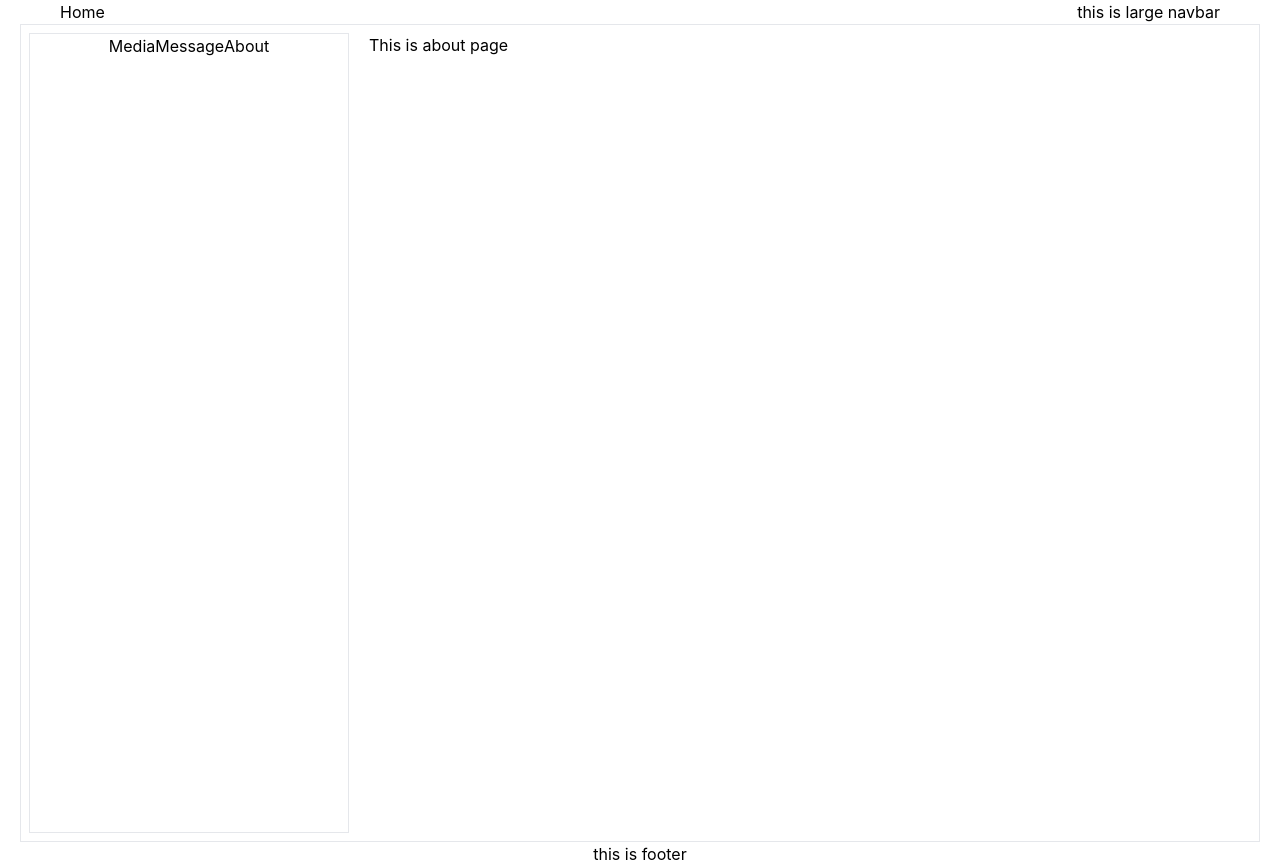
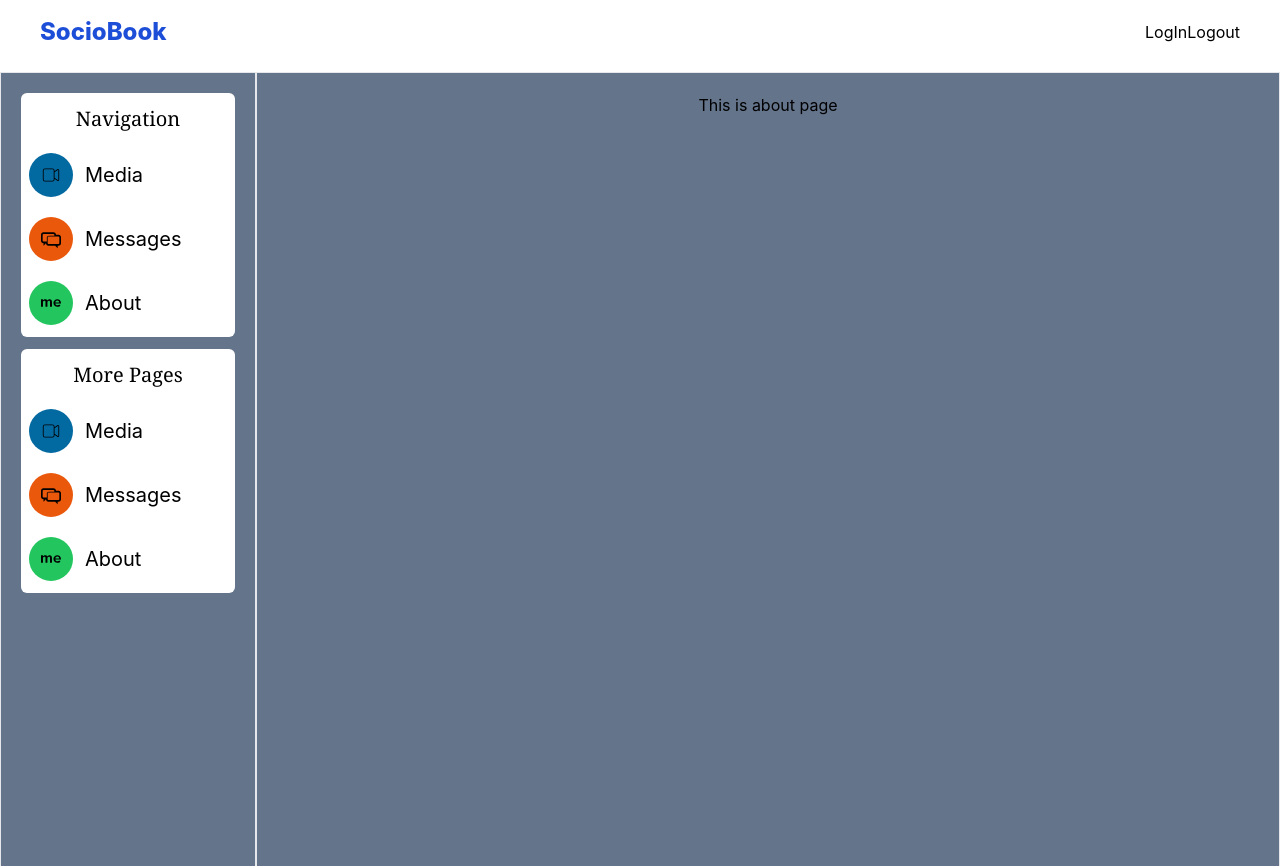
Before and after one commit to arifulislam38/SocioBook, a React (Create React App) app: page /about in a window 1280 px wide. After the commit the page ends 800 px from the top, so only its background shows below. Built offline with nearby package versions, Linux system fonts and the light colour scheme.

Commit message:
sidebar added with navigation

```diff
--- a/src/App.css
+++ b/src/App.css
@@ -1,5 +1,7 @@
 .App {
   text-align: center;
+  /* height: 100vh; */
+  /* background-color: azure; */
 }
 
 .App-logo {
--- a/src/Component/Navbar.js
+++ b/src/Component/Navbar.js
@@ -3,9 +3,15 @@ import { Link } from 'react-router-dom';
 
 const Navbar = () => {
     return (
-        <nav className='hidden lg:flex justify-between items-center px-10'>
-            <Link to='/'>Home</Link>
-           this is large navbar
+        <nav className='hidden lg:flex justify-between items-center px-10 py-4 bg-white'>
+
+           <div>
+                <Link to='/'><h1 className='text-2xl font-extrabold text-blue-700'>SocioBook</h1></Link>
+           </div>
+           <div>
+                <button>LogIn</button>
+                <button>Logout</button>
+           </div>
         </nav>
     );
 };
--- a/src/Component/NavbarSm.js
+++ b/src/Component/NavbarSm.js
@@ -6,7 +6,7 @@ import { Link } from 'react-router-dom';
 
 const NavbarSm = () => {
     return (
-        <nav className='flex lg:hidden justify-between items-center px-5 py-3 shadow-md'>
+        <nav className='flex lg:hidden justify-between items-center px-5 py-3 shadow-md bg-white w-full'>
            <Link to='/'><h1 className='text-2xl font-extrabold text-blue-700'>SocioBook</h1></Link>
            <div className='flex gap-2 text-lg font-sans'>
 
--- a/src/Component/Sidebar/Sidebar.js
+++ b/src/Component/Sidebar/Sidebar.js
@@ -1,12 +1,30 @@
 import React from 'react';
 import { Link } from 'react-router-dom';
+import { CiVideoOn } from 'react-icons/ci';
+import { TiMessages } from 'react-icons/ti';
+import { SiAboutdotme } from 'react-icons/si';
 
 const Sidebar = () => {
     return (
-        <aside className='w-[25vw] h-screen border hidden lg:block md:flex sm:hidden'>
-            <Link to='media'><button>Media</button></Link>
-            <Link to='message'><button>Message</button></Link>
-            <Link to='about'><button>About</button></Link>
+        <aside className='w-[20vw] h-screen border hidden lg:flex flex-col gap-3 md:flex sm:hidden fixed left-0 bg-slate-500 p-5'>
+
+                <div className='rounded-md w-full bg-white flex flex-col gap-5 px-2 py-3'>
+                    <p className='text-xl font-serif'> Navigation</p>
+                    <Link to='media'><button className='flex items-center gap-3 text-xl'><span className='p-3 rounded-full text-xl bg-sky-700'><CiVideoOn></CiVideoOn></span> Media</button></Link>
+
+                    <Link to='message'><button className='flex items-center gap-3 text-xl'><span className='p-3 rounded-full text-xl bg-orange-600'><TiMessages></TiMessages></span> Messages</button></Link>
+
+                    <Link to='about'><button className='flex items-center gap-3 text-xl'><span className='p-3 rounded-full text-xl bg-green-500'><SiAboutdotme></SiAboutdotme></span> About</button></Link>
+                </div>
+
+                <div className='rounded-md w-full bg-white flex flex-col gap-5 px-2 py-3'>
+                    <p className='text-xl font-serif'> More Pages</p>
+                    <Link to='media'><button className='flex items-center gap-3 text-xl'><span className='p-3 rounded-full text-xl bg-sky-700'><CiVideoOn></CiVideoOn></span> Media</button></Link>
+
+                    <Link to='message'><button className='flex items-center gap-3 text-xl'><span className='p-3 rounded-full text-xl bg-orange-600'><TiMessages></TiMessages></span> Messages</button></Link>
+
+                    <Link to='about'><button className='flex items-center gap-3 text-xl'><span className='p-3 rounded-full text-xl bg-green-500'><SiAboutdotme></SiAboutdotme></span> About</button></Link>
+                </div>
         </aside>
     );
 };
--- a/src/Layouts/Main/HomeLayout.js
+++ b/src/Layouts/Main/HomeLayout.js
@@ -7,10 +7,10 @@ import Sidebar from '../../Component/Sidebar/Sidebar';
 
 const HomeLayout = () => {
     return (
-        <div className='px-5'>
+        <div className=' w-full h-full fixed top-0'>
             <Navbar></Navbar>
             <NavbarSm></NavbarSm>
-            <section className='lg:flex md:flex gap-5 w-full border p-2'>
+            <section className='lg:flex md:flex w-full p-2 h-screen relative'>
                 <Sidebar></Sidebar>
                 <Outlet></Outlet>
             </section>
--- a/src/Pages/About/About.js
+++ b/src/Pages/About/About.js
@@ -2,7 +2,7 @@ import React from 'react';
 
 const About = () => {
     return (
-        <div>
+        <div className='lg:w-[80vw] w-full border h-screen  fixed right-0 p-5 bg-slate-500'>
             This is about page
         </div>
     );
--- a/src/Pages/Home/CreatePost.js
+++ b/src/Pages/Home/CreatePost.js
@@ -4,7 +4,7 @@ import { FcCamera } from 'react-icons/fc';
 
 const CreatePost = () => {
     return (
-        <section className='mb-10 shadow-md rounded-lg w-full p-5'>
+        <section className='mb-10 shadow-md rounded-lg w-full p-5 bg-white'>
                 <div className='w-full flex items-center gap-3'><span className='p-3 rounded-full bg-[#f8f9fa] text-xl'><MdOutlineCreate></MdOutlineCreate></span> <p>Create Post</p></div>
                 <form className='mt-3'>
                     <textarea className='w-full rounded-md border border-gray-400 px-3 py-2 text-black' name="" id="" cols="30" rows="5" placeholder='Whats on your mind?'></textarea>
--- a/src/Pages/Home/Home.js
+++ b/src/Pages/Home/Home.js
@@ -1,15 +1,16 @@
 import React from 'react';
 import CreatePost from './CreatePost';
+import HomePost from './HomePost';
 import TopSection from './TopSection';
+
+
 
 const Home = () => {
     return (
-        <main className='flex-1 border'>
+        <main className='lg:w-[80vw] border h-screen overflow-y-scroll fixed right-0 p-5 bg-slate-500'>
             <TopSection></TopSection>
             <CreatePost></CreatePost>
-            <section>
-
-            </section>
+            <HomePost></HomePost>
         </main>
     );
 };
--- /dev/null
+++ b/src/Pages/Home/HomePost.js
@@ -0,0 +1,65 @@
+import React from 'react';
+import { BiLike } from 'react-icons/bi';
+import { FaRegComment } from 'react-icons/fa';
+
+const HomePost = () => {
+    return (
+        <section className='w-full mb-10 flex flex-col gap-5'>
+                <div className='w-full rounded-md p-6 border flex flex-col gap-4  bg-white'>
+                    <div className='w-full flex gap-3 items-center'>
+                        <img className='w-[50px] h-[50px] rounded-full bg-slate-400' src="" alt="" />
+                        <p className='flex flex-col justify-center items-center'>
+                            <span className='font-semibold'>Surfiya Jakir</span>
+                            <span>22 min ago</span>
+                        </p>
+                    </div>
+                    <p className='text-start'>Lorem ipsum dolor sit amet, consectetur adipisicing elit. Nihil omnis rem molestiae, harum expedita laborum atque possimus aliquam. In, deserunt.Lorem ipsum dolor sit amet, consectetur adipisicing elit. Nihil omnis rem molestiae, harum expedita laborum atque possimus aliquam. In, deserunt.</p>
+                    <img className='rounded-md bg-slate-400 w-full' src="logo192.png" alt="" />
+                    <div className='flex justify-between'>
+                        <div className='flex gap-4'>
+                            <p className='flex items-center gap-1'>
+                                <span className='p-2 rounded-full bg-slate-400 text-xl'><BiLike></BiLike></span>
+                                <span>Like</span>
+                            </p>
+
+                            <p className='flex items-center gap-1'>
+                                <span className='p-2 rounded-full bg-slate-400 text-xl'><FaRegComment></FaRegComment></span>
+                                <span>Comment</span>
+                            </p>
+                        </div>
+                        <button className='px-2 py-1 rounded-md bg-blue-700'>See Details</button>
+                    </div>
+                </div>
+
+
+
+                <div className='w-full rounded-md p-6 border flex flex-col gap-4 bg-white'>
+                    <div className='w-full flex gap-3 items-center'>
+                        <img className='w-[50px] h-[50px] rounded-full bg-slate-400' src="" alt="" />
+                        <p className='flex flex-col justify-center items-center'>
+                            <span className='font-semibold'>Surfiya Jakir</span>
+                            <span>22 min ago</span>
+                        </p>
+                    </div>
+                    <p className='text-start'>Lorem ipsum dolor sit amet, consectetur adipisicing elit. Nihil omnis rem molestiae, harum expedita laborum atque possimus aliquam. In, deserunt.Lorem ipsum dolor sit amet, consectetur adipisicing elit. Nihil omnis rem molestiae, harum expedita laborum atque possimus aliquam. In, deserunt.</p>
+                    <img className='rounded-md bg-slate-400 w-full' src="logo192.png" alt="" />
+                    <div className='flex justify-between'>
+                        <div className='flex gap-4'>
+                            <p className='flex items-center gap-1'>
+                                <span className='p-2 rounded-full bg-slate-400 text-xl'><BiLike></BiLike></span>
+                                <span>Like</span>
+                            </p>
+
+                            <p className='flex items-center gap-1'>
+                                <span className='p-2 rounded-full bg-slate-400 text-xl'><FaRegComment></FaRegComment></span>
+                                <span>Comment</span>
+                            </p>
+                        </div>
+                        <button className='px-2 py-1 rounded-md bg-blue-700'>See Details</button>
+                    </div>
+                </div>
+            </section>
+    );
+};
+
+export default HomePost;
--- a/src/Pages/Home/TopSection.js
+++ b/src/Pages/Home/TopSection.js
@@ -3,7 +3,7 @@ import { IoMdAdd } from 'react-icons/io';
 
 const TopSection = () => {
     return (
-        <section className='grid grid-cols-7 lg:gap-1 w-full h-[25vh] lg:h-[30vh] mb-10'>
+        <section className='grid grid-cols-3 lg:grid-cols-7 md:grid-cols-7 gap-1 w-full h-[25vh] lg:h-[30vh] mb-10'>
                 <div className='border rounded-lg bg-[#343a40] relative flex'>
                     <div className=' absolute bottom-4 flex flex-col justify-center items-center w-full gap-1'>
                         <div className='bg-[#f8f9fa] p-3 rounded-full'>
@@ -28,7 +28,10 @@ const TopSection = () => {
                         <p className='text-white text-sm'>Add Story</p>
                     </div>
                 </div>
-                <div className='border rounded-lg bg-[#343a40] relative flex'>
+
+
+
+                <div className='border rounded-lg bg-[#343a40] relative hidden lg:block md:block'>
                     <div className=' absolute bottom-4 flex flex-col justify-center items-center w-full gap-1'>
                         <div className='bg-[#f8f9fa] p-3 rounded-full'>
                             <IoMdAdd></IoMdAdd>
@@ -36,7 +39,7 @@ const TopSection = () => {
                         <p className='text-white text-sm'>Add Story</p>
                     </div>
                 </div>
-                <div className='border rounded-lg bg-[#343a40] relative flex'>
+                <div className='border rounded-lg bg-[#343a40] relative hidden lg:block md:block'>
                     <div className=' absolute bottom-4 flex flex-col justify-center items-center w-full gap-1'>
                         <div className='bg-[#f8f9fa] p-3 rounded-full'>
                             <IoMdAdd></IoMdAdd>
@@ -44,7 +47,7 @@ const TopSection = () => {
                         <p className='text-white text-sm'>Add Story</p>
                     </div>
                 </div>
-                <div className='border rounded-lg bg-[#343a40] relative flex'>
+                <div className='border rounded-lg bg-[#343a40] relative hidden lg:block md:block'>
                     <div className=' absolute bottom-4 flex flex-col justify-center items-center w-full gap-1'>
                         <div className='bg-[#f8f9fa] p-3 rounded-full'>
                             <IoMdAdd></IoMdAdd>
@@ -52,7 +55,7 @@ const TopSection = () => {
                         <p className='text-white text-sm'>Add Story</p>
                     </div>
                 </div>
-                <div className='border rounded-lg bg-[#343a40] relative flex'>
+                <div className='border rounded-lg bg-[#343a40] relative hidden lg:block md:block'>
                     <div className=' absolute bottom-4 flex flex-col justify-center items-center w-full gap-1'>
                         <div className='bg-[#f8f9fa] p-3 rounded-full'>
                             <IoMdAdd></IoMdAdd>
--- a/src/Pages/Media/Media.js
+++ b/src/Pages/Media/Media.js
@@ -2,7 +2,7 @@ import React from 'react';
 
 const Media = () => {
     return (
-        <div>
+        <div className='lg:w-[80vw] w-full border h-screen overflow-y-scroll fixed right-0 p-5 bg-slate-500'>
             This is media page
         </div>
     );
--- a/src/Pages/Message/Message.js
+++ b/src/Pages/Message/Message.js
@@ -2,7 +2,7 @@ import React from 'react';
 
 const Message = () => {
     return (
-        <div>
+        <div className='lg:w-[80vw] w-full border h-screen  fixed right-0 p-5 bg-slate-500'>
             This is message page
         </div>
     );
```
